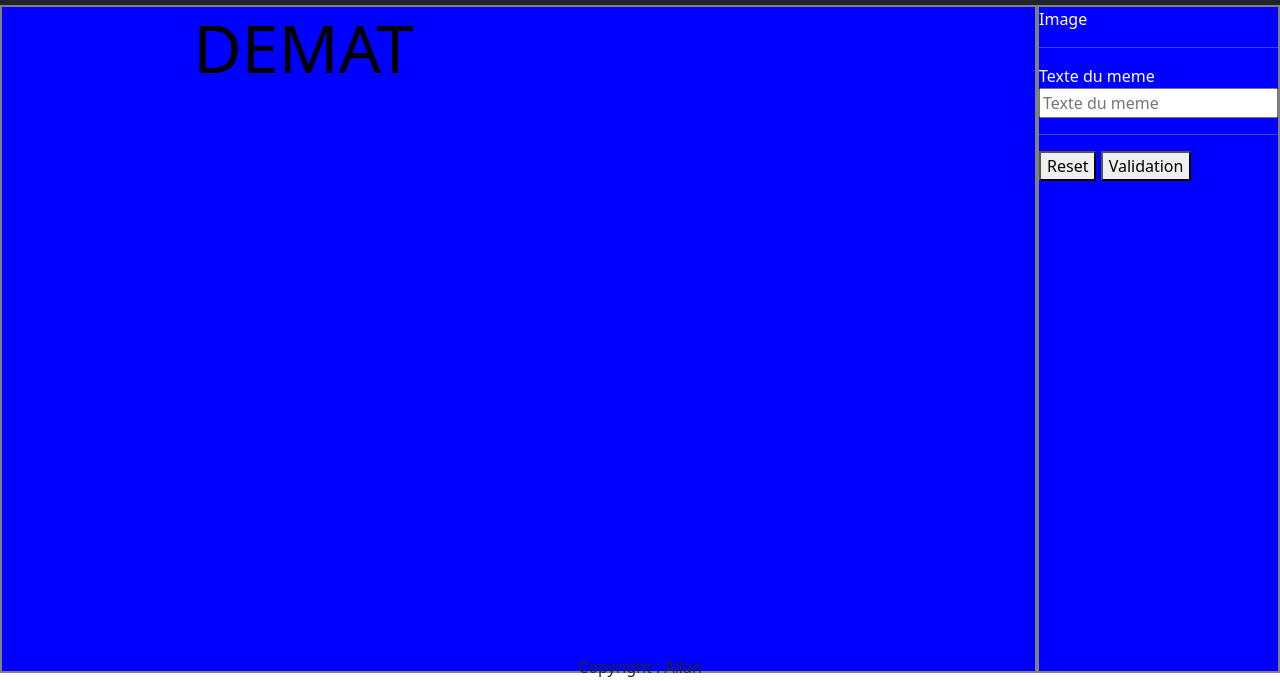
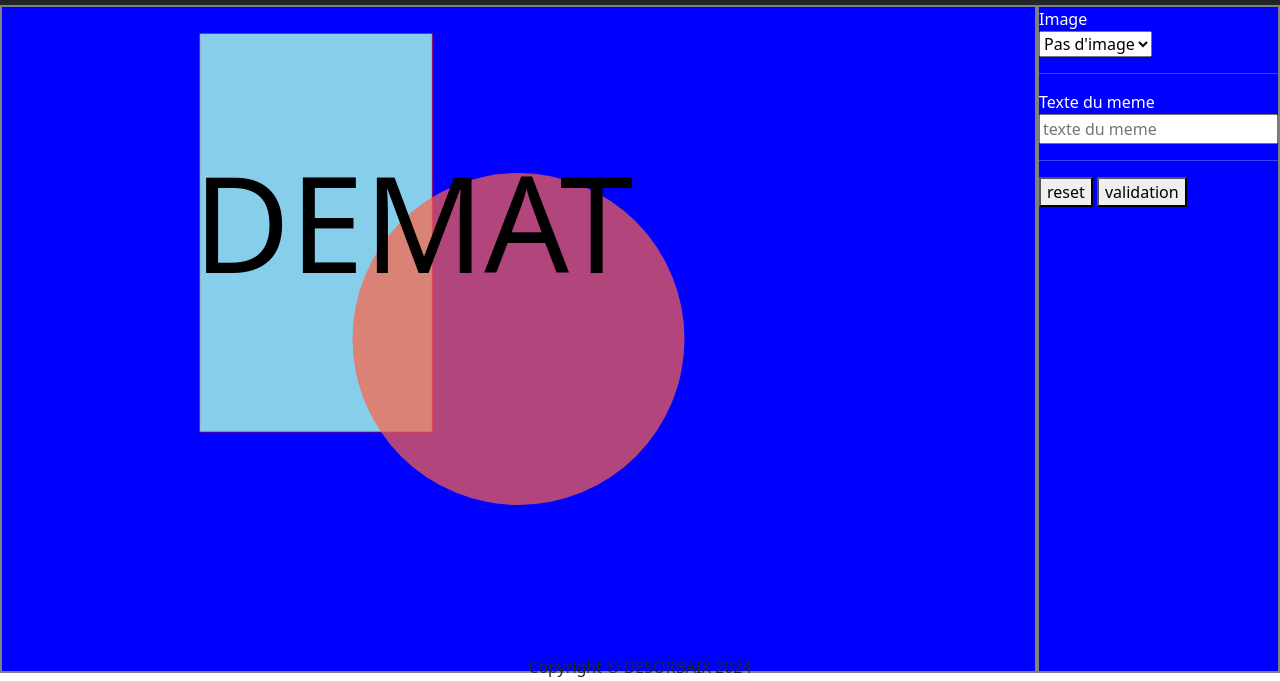
Before and after one commit to Wargrimm/2024-12-03_v2, a website: page index.html in a window 1280 px wide. Shown: the part 119-800 px from the top of the page. Drawn offline with nearby package versions, Linux system fonts and the light colour scheme.

Commit message:
Avant exo

```diff
--- a/index.html
+++ b/index.html
@@ -51,30 +51,52 @@
           <svg
             width="100%"
             height="100%"
-            viewbox="0 0 1000 1000"
+            viewBox="0 0 1000 1000"
             version="1.1"
             xmlns="http://www.w3.org/2000/svg"
             xmlns:xlink="http://www.w3.org/1999/xlink"
           >
-            <text x="10" y="100" font-size="100">DEMAT</text>
-            <!-- <rect x="20" y="40" width="350" height="600" fill="skyblue" stroke="red"/> -->
-            <!-- <circle cx="500" cy="500" r="250" fill="tomato" fill-opacity="0.7" /> -->
+            <rect
+              x="20"
+              y="40"
+              width="350"
+              height="600"
+              fill="skyblue"
+              stroke="red"
+            />
+            <circle
+              cx="500"
+              cy="500"
+              r="250"
+              fill="tomato"
+              fill-opacity="0.7"
+            />
+            <text x="10" y="400" font-size="200px">DEMAT</text>
           </svg>
         </div>
         <div id="editor-right">
           <form>
             <label for="editor_image">Image</label>
-            <hr/>
+            <br />
+            <select name="imageId" id="editor_image">
+              <option value="-1">Pas d'image</option>
+            </select>
+            <hr />
             <label for="editor_text">Texte du meme</label>
-            <br/>
-            <input type="text" name="text" id="editor_text" placeholder="Texte du meme"/>
-            <hr/>
-            <button type="reset">Reset</button>
-            <button type="submit">Validation</button>
+            <br />
+            <input
+              type="text"
+              name="text"
+              id="editor_text"
+              placeholder="texte du meme"
+            />
+            <hr />
+            <button type="reset">reset</button>
+            <button type="submit">validation</button>
           </form>
         </div>
       </div>
     </div>
-    <div id="footer">Copyright : Allan</div>
+    <div id="footer">Copyright &copy; DESORBAIX 2024</div>
   </body>
 </html>
```
